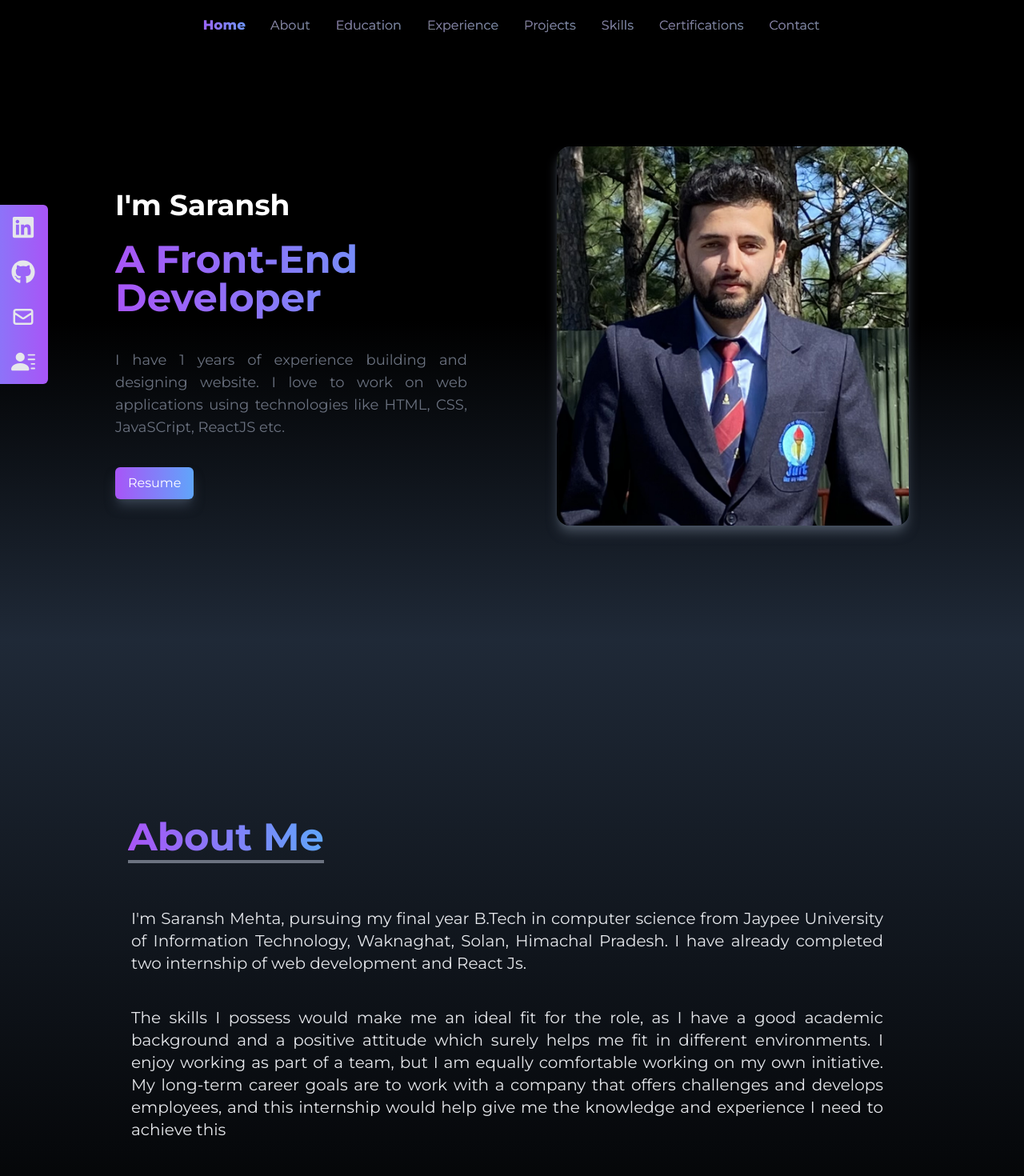
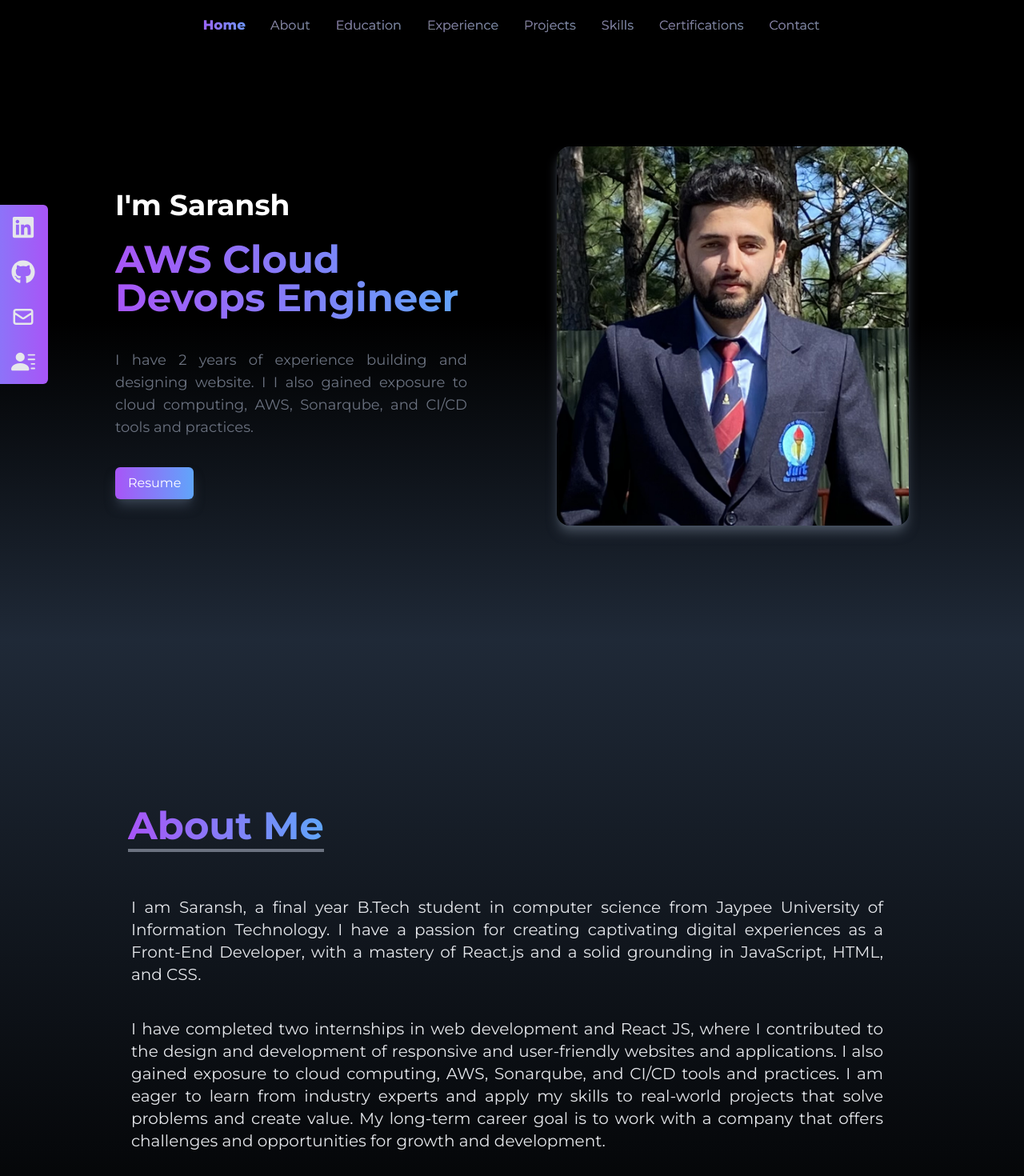
Before and after one commit to msaransh/Portfolio-Using-React-TailwindCSS, a React (Vite) app: page / in a window 1280 px wide. Shown: the top 1470 px of the page at 80% size. Built offline with nearby package versions, Linux system fonts and the light colour scheme.

Commit message:
updated few links

```diff
--- a/src/pages/About.jsx
+++ b/src/pages/About.jsx
@@ -14,20 +14,22 @@ const About = () => {
         </div>
         <br />
         <p className="text-base md:text-xl text-justify pl-1 pr-4 pt-10 leading-loose">
-          I'm Saransh Mehta, pursuing my final year B.Tech in computer science
-          from Jaypee University of Information Technology, Waknaghat, Solan,
-          Himachal Pradesh. I have already completed two internship of web
-          development and React Js.
+          I am Saransh, a final year B.Tech student in computer science from
+          Jaypee University of Information Technology. I have a passion for
+          creating captivating digital experiences as a Front-End Developer,
+          with a mastery of React.js and a solid grounding in JavaScript, HTML,
+          and CSS.
         </p>
 
         <p className="text-base md:text-xl text-justify pl-1 pr-4 pt-10 leading-loose">
-          The skills I possess would make me an ideal fit for the role, as I
-          have a good academic background and a positive attitude which surely
-          helps me fit in different environments. I enjoy working as part of a
-          team, but I am equally comfortable working on my own initiative. My
-          long-term career goals are to work with a company that offers
-          challenges and develops employees, and this internship would help give
-          me the knowledge and experience I need to achieve this
+          I have completed two internships in web development and React JS,
+          where I contributed to the design and development of responsive and
+          user-friendly websites and applications. I also gained exposure to
+          cloud computing, AWS, Sonarqube, and CI/CD tools and practices. I am
+          eager to learn from industry experts and apply my skills to real-world
+          projects that solve problems and create value. My long-term career
+          goal is to work with a company that offers challenges and
+          opportunities for growth and development.
         </p>
       </div>
     </div>
--- a/src/pages/Certifications.jsx
+++ b/src/pages/Certifications.jsx
@@ -11,6 +11,52 @@ const Certifications = () => {
           <h1 className="text-4xl md:text-5xl font-bold border-b-4 text-transparent bg-clip-text bg-gradient-to-r from-purple-500 to-blue-400 border-gray-500 pt-1 inline">
             Certifications
           </h1>
+
+          <div>
+            <h2 className="pt-10 text-xl md:text-3xl font-bold">
+              AWS Knowledge: Cloud Essentials
+            </h2>
+
+            <div className="flex flex-col justify-between items-baseline">
+              <h3 className="pt-2 pb-5 font-semibold text-transparent bg-clip-text bg-gradient-to-r from-purple-500 to-blue-400">
+                Amazon Web Services
+              </h3>
+
+              <br />
+              <a
+                className="duration-300 hover:scale-105 group text-white w-fit px-3 py-2 flex items-center rounded-md bg-gradient-to-r from-purple-500 to-blue-400 cursor-pointer"
+                href={
+                  "https://www.credly.com/badges/6cda796a-6384-423e-bfa4-bf793aec1e76/public_url"
+                }
+                target="_blank"
+              >
+                View Credentials
+              </a>
+            </div>
+          </div>
+
+          <div>
+            <h2 className="pt-10 text-xl md:text-3xl font-bold">
+              AWS Cloud Quest: Cloud Practitioner
+            </h2>
+
+            <div className="flex flex-col justify-between items-baseline">
+              <h3 className="pt-2 pb-5 font-semibold text-transparent bg-clip-text bg-gradient-to-r from-purple-500 to-blue-400">
+                Amazon Web Services
+              </h3>
+
+              <br />
+              <a
+                className="duration-300 hover:scale-105 group text-white w-fit px-3 py-2 flex items-center rounded-md bg-gradient-to-r from-purple-500 to-blue-400 cursor-pointer"
+                href={
+                  "https://www.credly.com/badges/1e5fb79e-1907-4c39-88f5-b8ff499c6796/public_url"
+                }
+                target="_blank"
+              >
+                View Credentials
+              </a>
+            </div>
+          </div>
 
           <div>
             <h2 className="pt-10 text-xl md:text-3xl font-bold">
--- a/src/pages/Home.jsx
+++ b/src/pages/Home.jsx
@@ -15,12 +15,12 @@ const Home = () => {
               I'm Saransh
             </h1>
             <div className="text-5xl py-2 font-bold text-transparent bg-clip-text bg-gradient-to-r from-purple-500 to-blue-400">
-              A Front-End Developer
+              AWS Cloud Devops Engineer
             </div>
             <p className="sm:text-lg text-justify text-gray-500 py-8 max-w-md">
-              I have 1 years of experience building and designing website. I
-              love to work on web applications using technologies like HTML,
-              CSS, JavaSCript, ReactJS etc.
+              I have 2 years of experience building and designing website. I I
+              also gained exposure to cloud computing, AWS, Sonarqube, and CI/CD
+              tools and practices.
             </p>
             <div>
               <a
--- a/src/pages/Skills.jsx
+++ b/src/pages/Skills.jsx
@@ -4,9 +4,8 @@ import css from "../images/css.png";
 import javascript from "../images/javascript.png";
 import reactImage from "../images/react.png";
 import tailwind from "../images/tailwind.png";
-import java from "../images/java.png"
+import java from "../images/java.png";
 import python from "../images/python.png";
-
 
 const Skills = () => {
   let techs = [
--- a/src/pages/SocialLinks.jsx
+++ b/src/pages/SocialLinks.jsx
@@ -40,7 +40,7 @@ const SocialLinks = () => {
           Resume <BsFillPersonLinesFill size={30} />
         </>
       ),
-      href: "https://drive.google.com/file/d/1Pqa4XV18s9CTFaKy3cstC6Q_fxrg_D2d/view?usp=sharing",
+      href: "https://drive.google.com/file/d/11eyTLBgYrKV_qpNc7lJo-Fn2bqdEvJQi/view?usp=drive_link",
       style: "rounded-br-md",
     },
   ];
```
